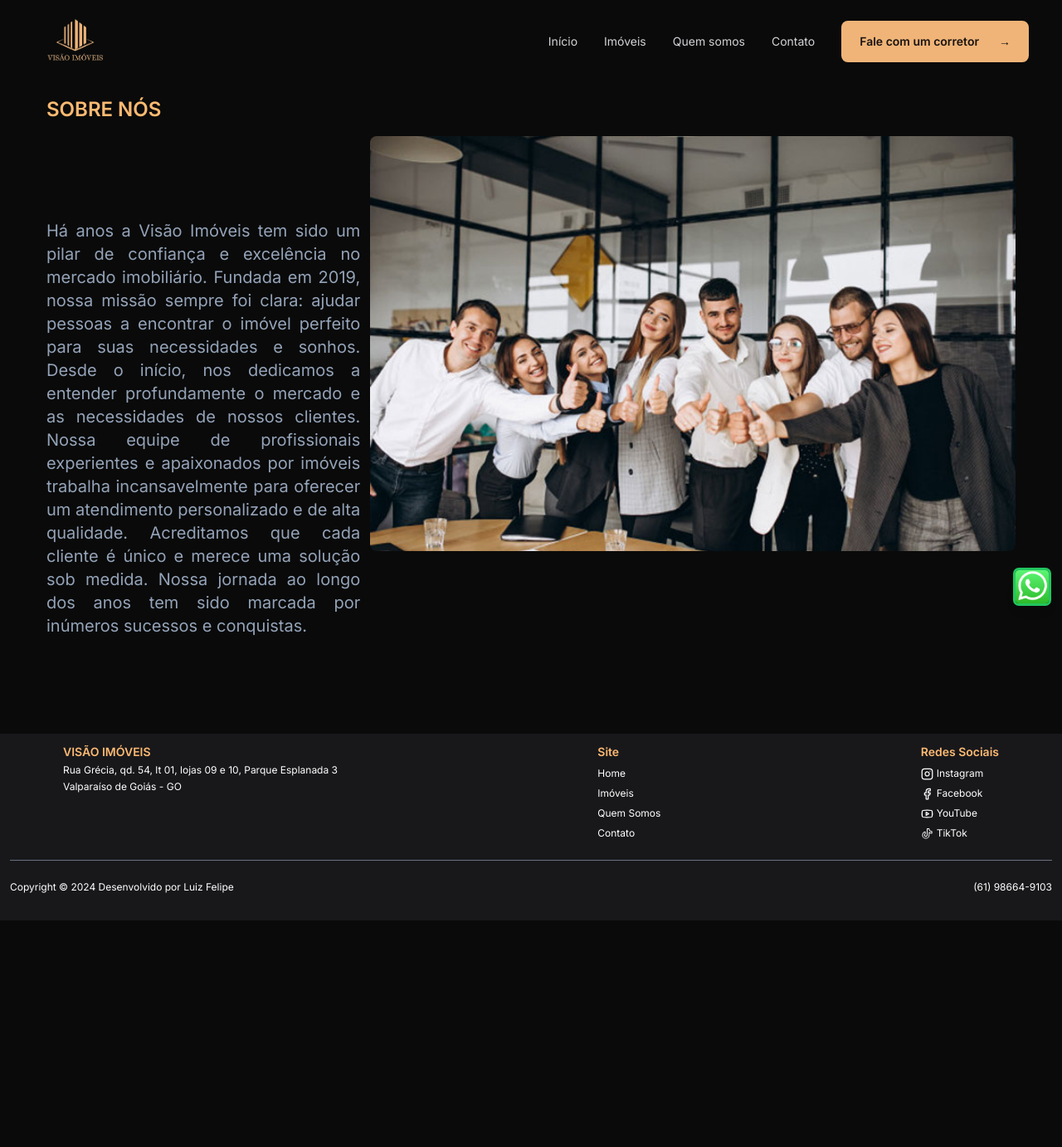
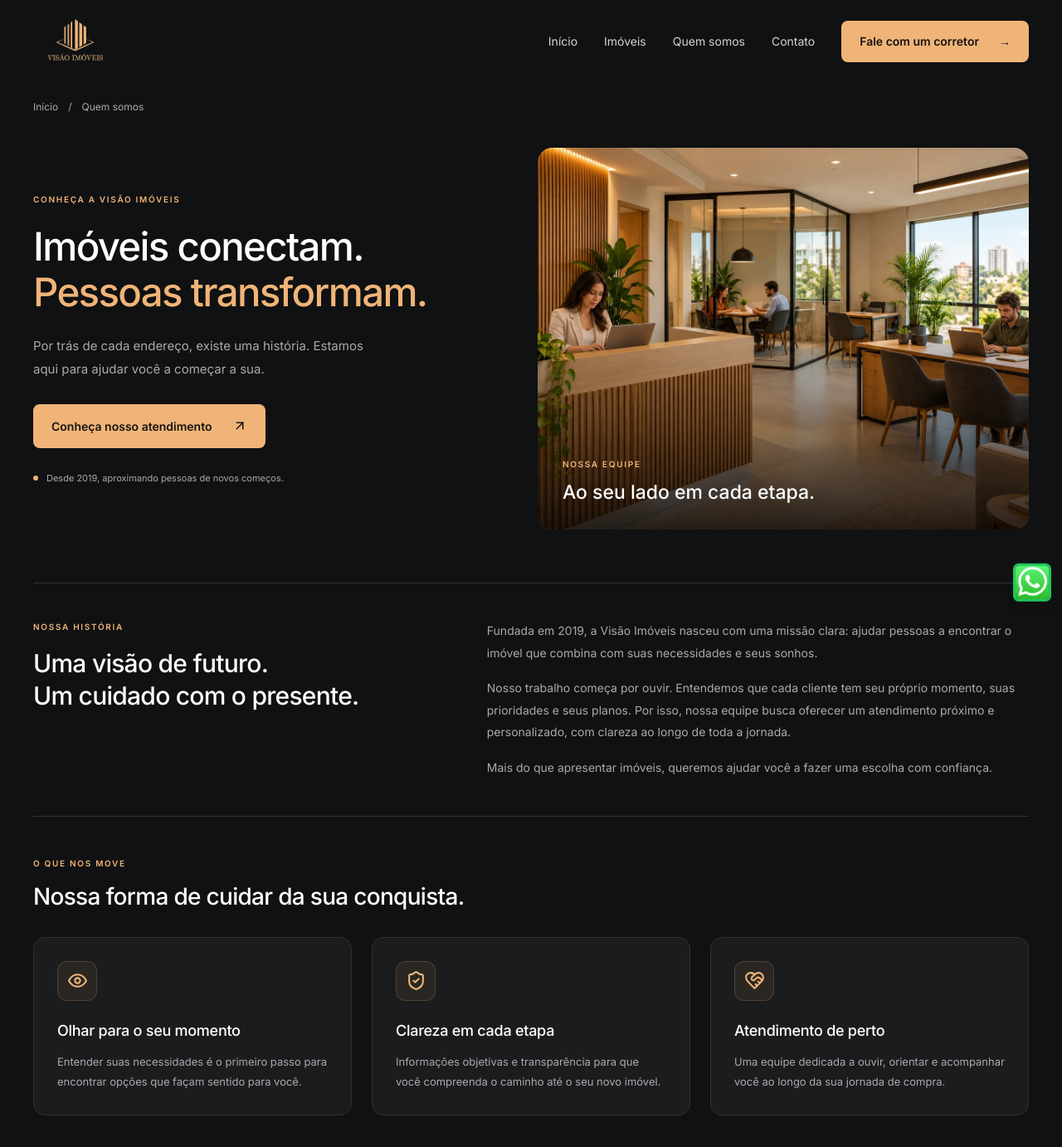
Before and after one commit to lfelipecx/Imob-Visao-Imoveis, a Next.js app: page /about in a window 1280 px wide. Shown: the top 1382 px of the page at 83% size. Before the commit the page ends 1109 px from the top, so only its background shows below. Built offline with nearby package versions, Linux system fonts and the light colour scheme; what tailwindcss-animated would draw is missing.

Commit message:
style: moderniza Quem somos no desktop com imagem de escritório

```diff
--- a/app/about/page.tsx
+++ b/app/about/page.tsx
@@ -1,8 +1,41 @@
+import Image from "next/image";
+import Link from "next/link";
+import { ArrowUpRight, HeartHandshake, Eye, ShieldCheck } from "lucide-react";
 import BannerItem from "../_components/banner-item";
 
 const About = () => {
     return (
-        <div className="p-4 space-y-4 lg:mx-10">
+        <>
+        <main className="about-desktop hidden lg:block">
+            <nav className="about-breadcrumb" aria-label="Localização na página"><Link href="/">Início</Link><span>/</span><span>Quem somos</span></nav>
+            <section className="about-hero">
+                <div className="about-intro">
+                    <p className="about-eyebrow">CONHEÇA A VISÃO IMÓVEIS</p>
+                    <h1>Imóveis conectam.<br /><span>Pessoas transformam.</span></h1>
+                    <p className="about-lead">Por trás de cada endereço, existe uma história. Estamos aqui para ajudar você a começar a sua.</p>
+                    <Link href="/contact" className="about-button">Conheça nosso atendimento <ArrowUpRight size={18} /></Link>
+                    <div className="about-since"><span /> Desde 2019, aproximando pessoas de novos começos.</div>
+                </div>
+                <div className="about-team-photo">
+                    <Image src="/escritorio-equipe-about-desktop.webp" alt="Imagem ilustrativa de profissionais trabalhando em um escritório imobiliário moderno" fill priority sizes="(min-width: 1024px) 50vw, 100vw" className="object-cover" />
+                    <div className="about-photo-caption"><p className="about-eyebrow">NOSSA EQUIPE</p><p>Ao seu lado em cada etapa.</p></div>
+                </div>
+            </section>
+            <section className="about-story">
+                <div><p className="about-eyebrow">NOSSA HISTÓRIA</p><h2>Uma visão de futuro.<br />Um cuidado com o presente.</h2></div>
+                <div className="about-story-copy"><p>Fundada em 2019, a Visão Imóveis nasceu com uma missão clara: ajudar pessoas a encontrar o imóvel que combina com suas necessidades e seus sonhos.</p><p>Nosso trabalho começa por ouvir. Entendemos que cada cliente tem seu próprio momento, suas prioridades e seus planos. Por isso, nossa equipe busca oferecer um atendimento próximo e personalizado, com clareza ao longo de toda a jornada.</p><p>Mais do que apresentar imóveis, queremos ajudar você a fazer uma escolha com confiança.</p></div>
+            </section>
+            <section className="about-values" aria-labelledby="about-values-title">
+                <div className="about-section-heading"><p className="about-eyebrow">O QUE NOS MOVE</p><h2 id="about-values-title">Nossa forma de cuidar da sua conquista.</h2></div>
+                <div className="about-values-grid">
+                    <article className="about-value"><span className="about-value-icon"><Eye size={25} /></span><h3>Olhar para o seu momento</h3><p>Entender suas necessidades é o primeiro passo para encontrar opções que façam sentido para você.</p></article>
+                    <article className="about-value"><span className="about-value-icon"><ShieldCheck size={25} /></span><h3>Clareza em cada etapa</h3><p>Informações objetivas e transparência para que você compreenda o caminho até o seu novo imóvel.</p></article>
+                    <article className="about-value"><span className="about-value-icon"><HeartHandshake size={25} /></span><h3>Atendimento de perto</h3><p>Uma equipe dedicada a ouvir, orientar e acompanhar você ao longo da sua jornada de compra.</p></article>
+                </div>
+            </section>
+            <section className="about-cta"><div><p className="about-eyebrow">VAMOS CONVERSAR?</p><h2>Seu próximo endereço começa aqui.</h2><p>Conte seus planos. Vamos conhecer juntos as possibilidades.</p></div><Link href="https://wa.me/5561982435887?text=Vim+pelo+site+e+gostaria+de+conhecer+os+im%C3%B3veis." className="about-button">Fale com a nossa equipe <ArrowUpRight size={18} /></Link></section>
+        </main>
+        <div className="p-4 space-y-4 lg:mx-10 lg:hidden">
             <h1 className="uppercase font-semibold text-xl text-primary lg:text-2xl">Sobre Nós</h1>
 
             <div className="lg:flex gap-3">
@@ -20,6 +53,7 @@ const About = () => {
             </div>
 
         </div>
+        </>
      );
 }
 
--- a/app/globals.css
+++ b/app/globals.css
@@ -171,3 +171,41 @@
   .contact-social-links a:hover { border-color: #f0b478; color: #f0b478; }
   .contact-desktop a:focus-visible { outline: 2px solid #f0b478; outline-offset: 4px; }
 }
+
+/* About page: desktop only. */
+@media (min-width: 1024px) {
+  body:has(.about-desktop) { background: #101112; }
+  main.about-desktop { max-width: 1360px; margin: 0 auto; padding: 20px 40px 80px; }
+  .about-breadcrumb { display: flex; gap: 12px; color: #a9aaad; font-size: 12px; margin-bottom: 40px; }
+  .about-breadcrumb a:hover { color: #f0b478; }
+  .about-eyebrow { color: #f0b478; font-size: 10px; font-weight: 600; letter-spacing: .17em; line-height: 1.7; }
+  .about-hero { display: grid; grid-template-columns: 1fr 1.05fr; gap: 44px; align-items: center; }
+  .about-intro h1 { font-size: clamp(36px, 3.7vw, 52px); font-weight: 500; line-height: 1.17; letter-spacing: -.035em; margin: 20px 0 24px; }
+  .about-intro h1 span { color: #f0b478; }
+  .about-lead { color: #a9aaad; max-width: 410px; font-size: 15px; line-height: 1.85; }
+  .about-button { display: inline-flex; align-items: center; justify-content: center; gap: 24px; background: #f0b478; color: #181310; padding: 16px 22px; font-size: 14px; font-weight: 600; border-radius: 8px; transition: background .2s; }
+  .about-button:hover { background: #f8c998; }
+  .about-intro .about-button { margin-top: 28px; }
+  .about-since { display: flex; align-items: center; gap: 10px; color: #a9aaad; font-size: 11px; margin-top: 28px; }
+  .about-since > span { width: 6px; height: 6px; border-radius: 50%; background: #f0b478; flex-shrink: 0; }
+  .about-team-photo { position: relative; height: 460px; border-radius: 18px; overflow: hidden; }
+  .about-team-photo > img { object-position: center; }
+  .about-team-photo::after { content: ''; position: absolute; inset: 0; background: linear-gradient(transparent 45%, #000c); pointer-events: none; }
+  .about-photo-caption { position: absolute; bottom: 28px; left: 30px; right: 30px; z-index: 1; }
+  .about-photo-caption > p:last-child { font-size: 23px; font-weight: 500; margin-top: 8px; }
+  .about-story { margin-top: 64px; padding: 44px 0; border-top: 1px solid #303133; border-bottom: 1px solid #303133; display: grid; grid-template-columns: .85fr 1.15fr; gap: 64px; }
+  .about-story h2 { font-size: 30px; line-height: 1.3; font-weight: 500; letter-spacing: -.025em; margin-top: 16px; }
+  .about-story-copy { display: grid; gap: 16px; color: #a9aaad; line-height: 1.9; font-size: 14px; }
+  .about-values { margin-top: 48px; }
+  .about-section-heading h2 { margin-top: 10px; font-size: 28px; letter-spacing: -.025em; font-weight: 500; }
+  .about-values-grid { margin-top: 28px; display: grid; grid-template-columns: repeat(3, minmax(0, 1fr)); gap: 24px; }
+  .about-value { padding: 28px; border: 1px solid #303133; border-radius: 14px; background: #1b1c1e; }
+  .about-value-icon { display: inline-flex; align-items: center; justify-content: center; height: 48px; width: 48px; border-radius: 12px; color: #f0b478; background: #f0b47812; border: 1px solid #f0b47830; }
+  .about-value h3 { margin: 22px 0 12px; font-size: 18px; font-weight: 500; letter-spacing: -.015em; }
+  .about-value p { color: #a9aaad; font-size: 13px; line-height: 1.85; }
+  .about-cta { display: flex; gap: 32px; justify-content: space-between; align-items: center; margin-top: 56px; padding: 36px; border: 1px solid #f0b47830; border-radius: 16px; background: linear-gradient(115deg, #28221c, #1b1c1e); }
+  .about-cta h2 { font-size: 27px; font-weight: 500; margin-top: 10px; letter-spacing: -.025em; }
+  .about-cta div > p:last-child { color: #a9aaad; font-size: 13px; margin-top: 12px; }
+  .about-cta .about-button { flex-shrink: 0; }
+  .about-desktop a:focus-visible { outline: 2px solid #f0b478; outline-offset: 4px; }
+}
```
Also changed, not shown: public/escritorio-equipe-about-desktop.webp (added).
